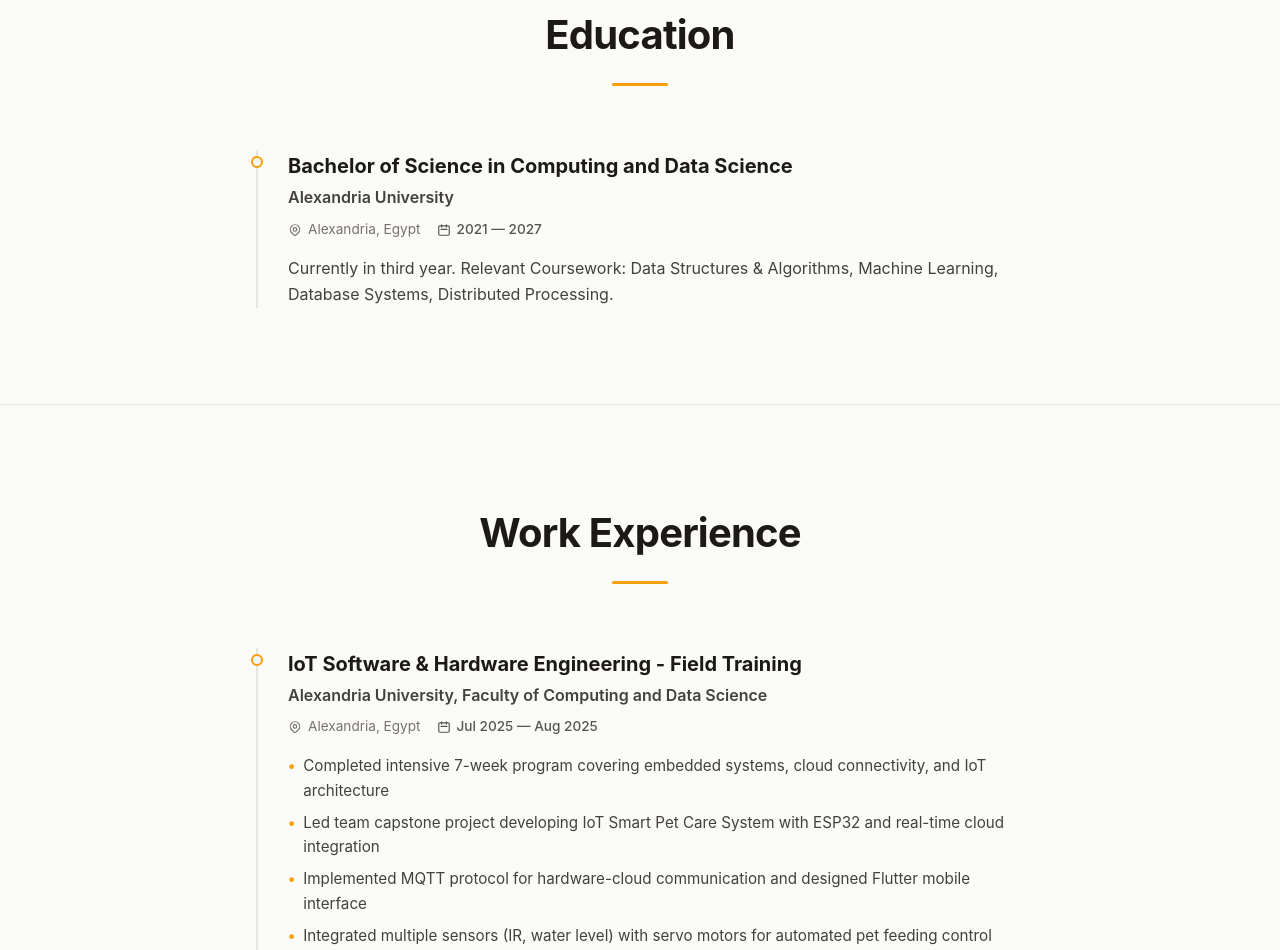
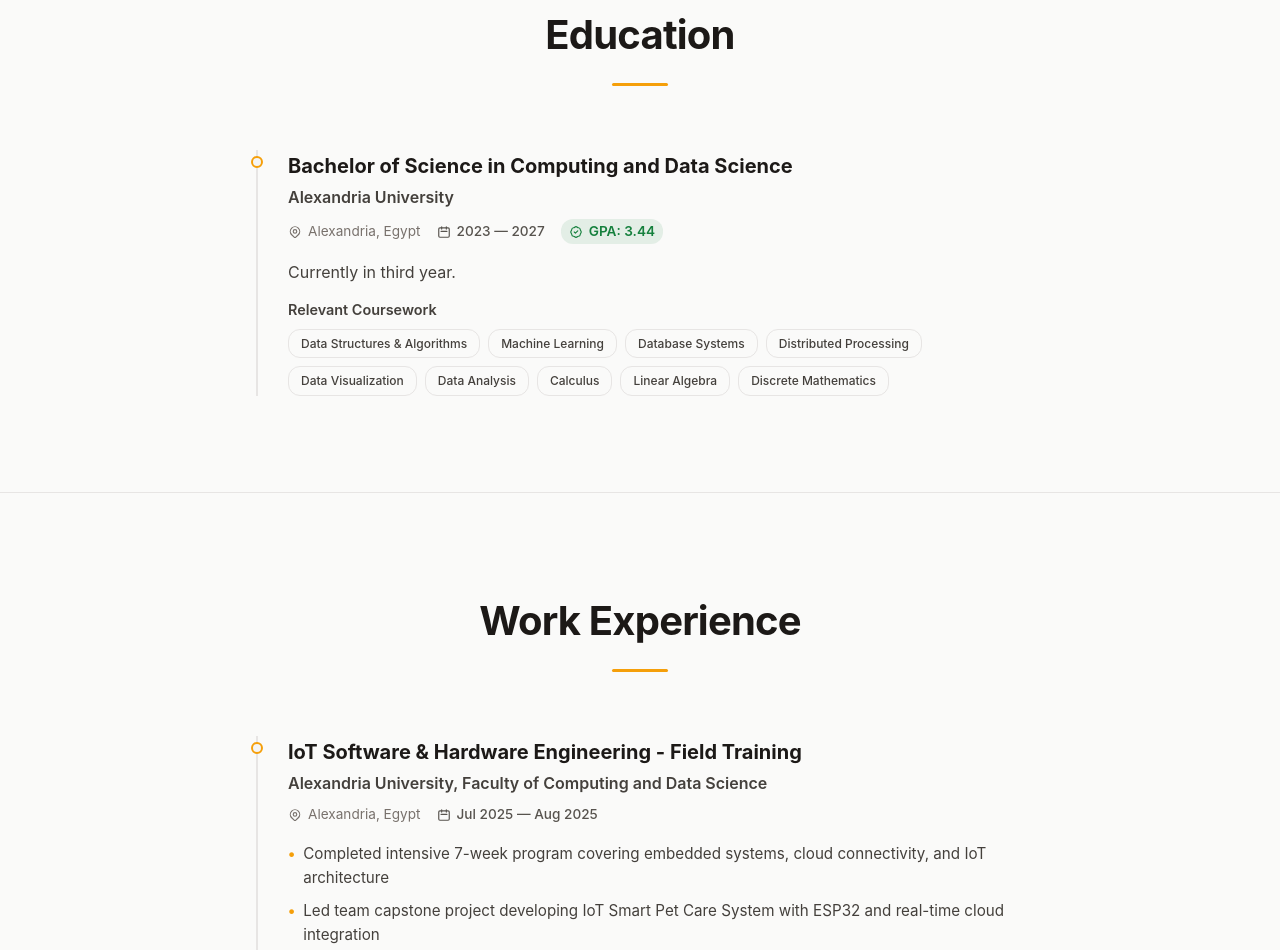
Before and after one commit to ezz-eldin-emad/ezz-eldin-emad.github.io, a plain HTML site: page index.html in a window 1280 px wide. Shown: the part 1585-2535 px from the top of the page. Drawn offline with Linux system fonts and the light colour scheme.

Commit message:
Add display of relevant coursework and GPA to education entries, updating portfolio data and removing a duplicate comment.

```diff
--- a/data/portfolio.json
+++ b/data/portfolio.json
@@ -205,10 +205,21 @@
       "degree": "Bachelor of Science in Computing and Data Science",
       "institution": "Alexandria University",
       "location": "Alexandria, Egypt",
-      "start_date": "2021",
+      "start_date": "2023",
       "end_date": "2027",
-      "description": "Currently in third year. Relevant Coursework: Data Structures & Algorithms, Machine Learning, Database Systems, Distributed Processing.",
-      "gpa": null
+      "description": "Currently in third year.",
+      "relevant_coursework": [
+        "Data Structures & Algorithms",
+        "Machine Learning",
+        "Database Systems",
+        "Distributed Processing",
+        "Data Visualization",
+        "Data Analysis",
+        "Calculus",
+        "Linear Algebra",
+        "Discrete Mathematics"
+      ],
+      "gpa": "3.44"
     }
   ],
   "experience": [
--- a/js/main.js
+++ b/js/main.js
@@ -610,6 +610,28 @@
                 item.appendChild(desc);
             }
 
+            var coursework = edu.relevant_coursework || edu['Relevant Coursework'];
+            if (coursework && coursework.length > 0) {
+                var label = document.createElement('h4');
+                label.style.fontSize = '0.9rem';
+                label.style.fontWeight = '600';
+                label.style.color = 'var(--text-secondary)';
+                label.style.marginTop = '0.75rem';
+                label.style.marginBottom = '0.5rem';
+                label.textContent = 'Relevant Coursework';
+                item.appendChild(label);
+
+                var coursesWrap = document.createElement('div');
+                coursesWrap.className = 'timeline-tech';
+                coursework.forEach(function (course) {
+                    var badge = document.createElement('span');
+                    badge.className = 'tech-badge';
+                    badge.textContent = course;
+                    coursesWrap.appendChild(badge);
+                });
+                item.appendChild(coursesWrap);
+            }
+
             container.appendChild(item);
         });
     }
```
Also changed, not shown: index.html (+0 -1 lines).
